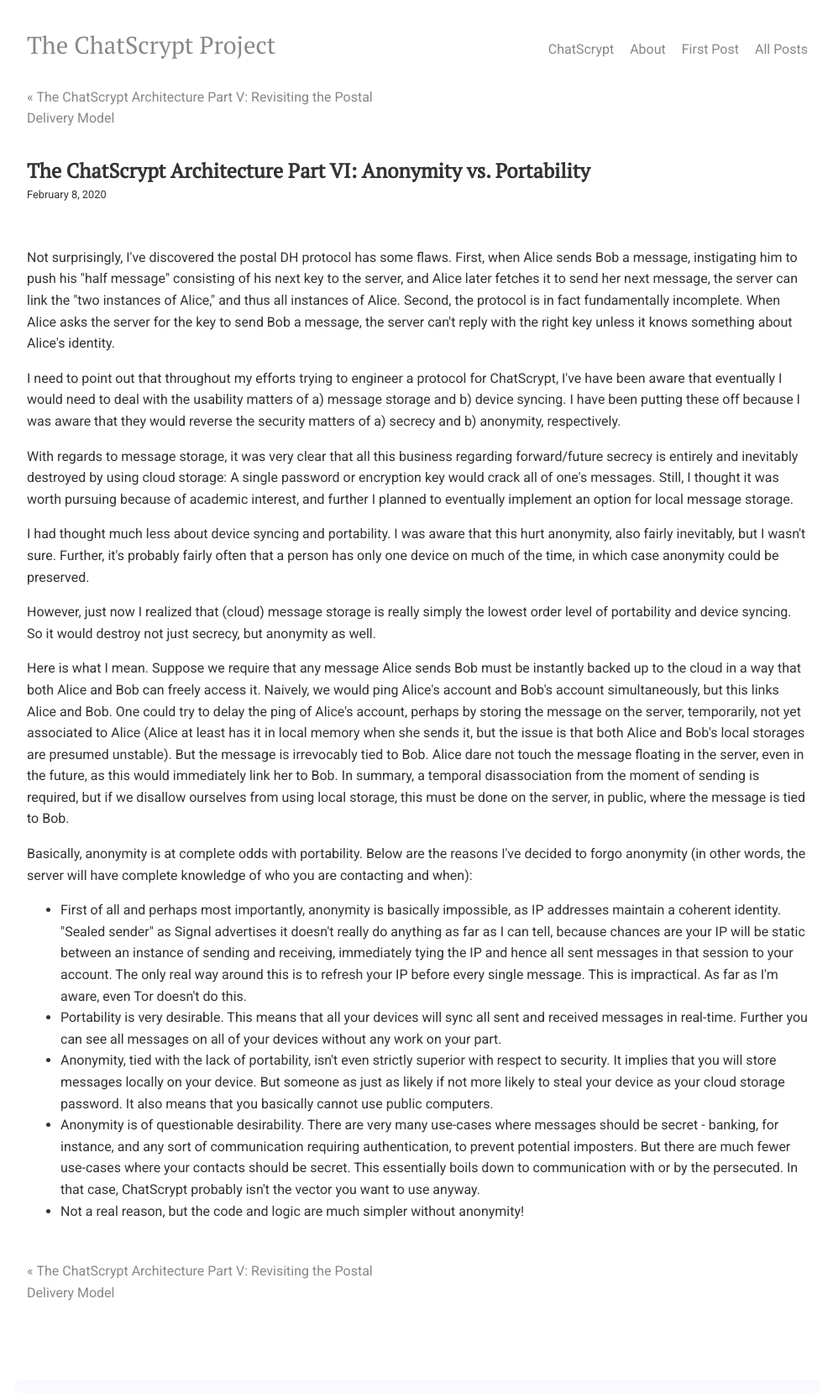
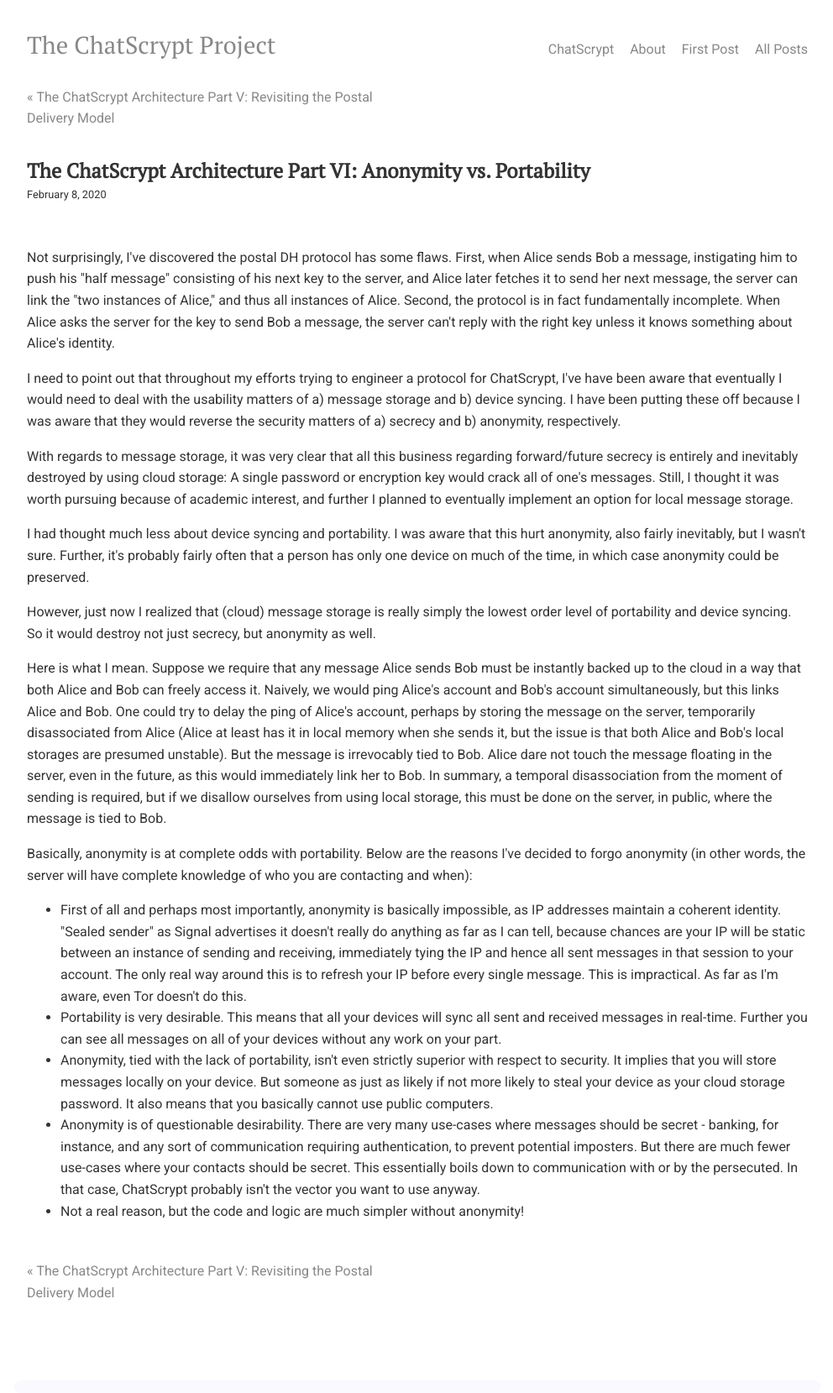
Before and after one commit to chatscrypt/chatscrypt.github.io, a Jekyll site: the page built from _posts/2020-02-08-the-chatscrypt-architecture-part-v-anonymity-vs-portability.html, in a window 1280 px wide. Shown: the whole page at 84% size, without its empty margins (143-1135 px from the left). Built offline with Jekyll 4.4.1, drawn with Linux system fonts in a browser that asks for light colours; comment, search, counter and statistics services are not loaded.

Commit message:
Update 2020-02-08-the-chatscrypt-architecture-part-v-anonymity-vs-portability.html

```diff
--- a/_posts/2020-02-08-the-chatscrypt-architecture-part-v-anonymity-vs-portability.html
+++ b/_posts/2020-02-08-the-chatscrypt-architecture-part-v-anonymity-vs-portability.html
@@ -15,7 +15,7 @@
 
 <p>However, just now I realized that (cloud) message storage is really simply the lowest order level of portability and device syncing. So it would destroy not just secrecy, but anonymity as well.
 
-<p>Here is what I mean. Suppose we require that any message Alice sends Bob must be instantly backed up to the cloud in a way that both Alice and Bob can freely access it. Naively, we would ping Alice's account and Bob's account simultaneously, but this links Alice and Bob. One could try to delay the ping of Alice's account, perhaps by storing the message on the server, temporarily, not yet associated to Alice (Alice at least has it in local memory when she sends it, but the issue is that both Alice and Bob's local storages are presumed unstable). But the message is irrevocably tied to Bob. Alice dare not touch the message floating in the server, even in the future, as this would immediately link her to Bob. In summary, a temporal disassociation from the moment of sending is required, but if we disallow ourselves from using local storage, this must be done on the server, in public, where the message is tied to Bob.
+<p>Here is what I mean. Suppose we require that any message Alice sends Bob must be instantly backed up to the cloud in a way that both Alice and Bob can freely access it. Naively, we would ping Alice's account and Bob's account simultaneously, but this links Alice and Bob. One could try to delay the ping of Alice's account, perhaps by storing the message on the server, temporarily disassociated from Alice (Alice at least has it in local memory when she sends it, but the issue is that both Alice and Bob's local storages are presumed unstable). But the message is irrevocably tied to Bob. Alice dare not touch the message floating in the server, even in the future, as this would immediately link her to Bob. In summary, a temporal disassociation from the moment of sending is required, but if we disallow ourselves from using local storage, this must be done on the server, in public, where the message is tied to Bob.
 
 <p>Basically, anonymity is at complete odds with portability. Below are the reasons I've decided to forgo anonymity (in other words, the server will have complete knowledge of who you are contacting and when):
 
```
